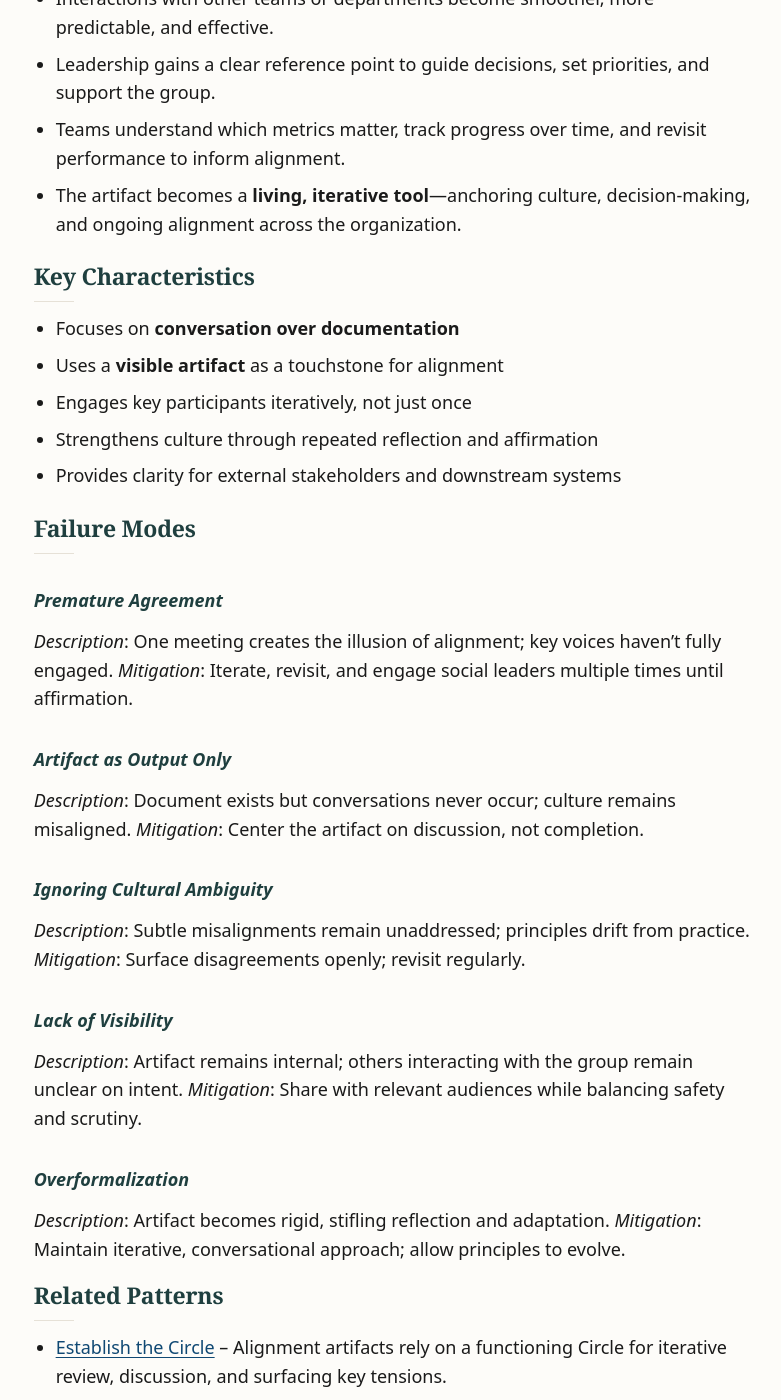
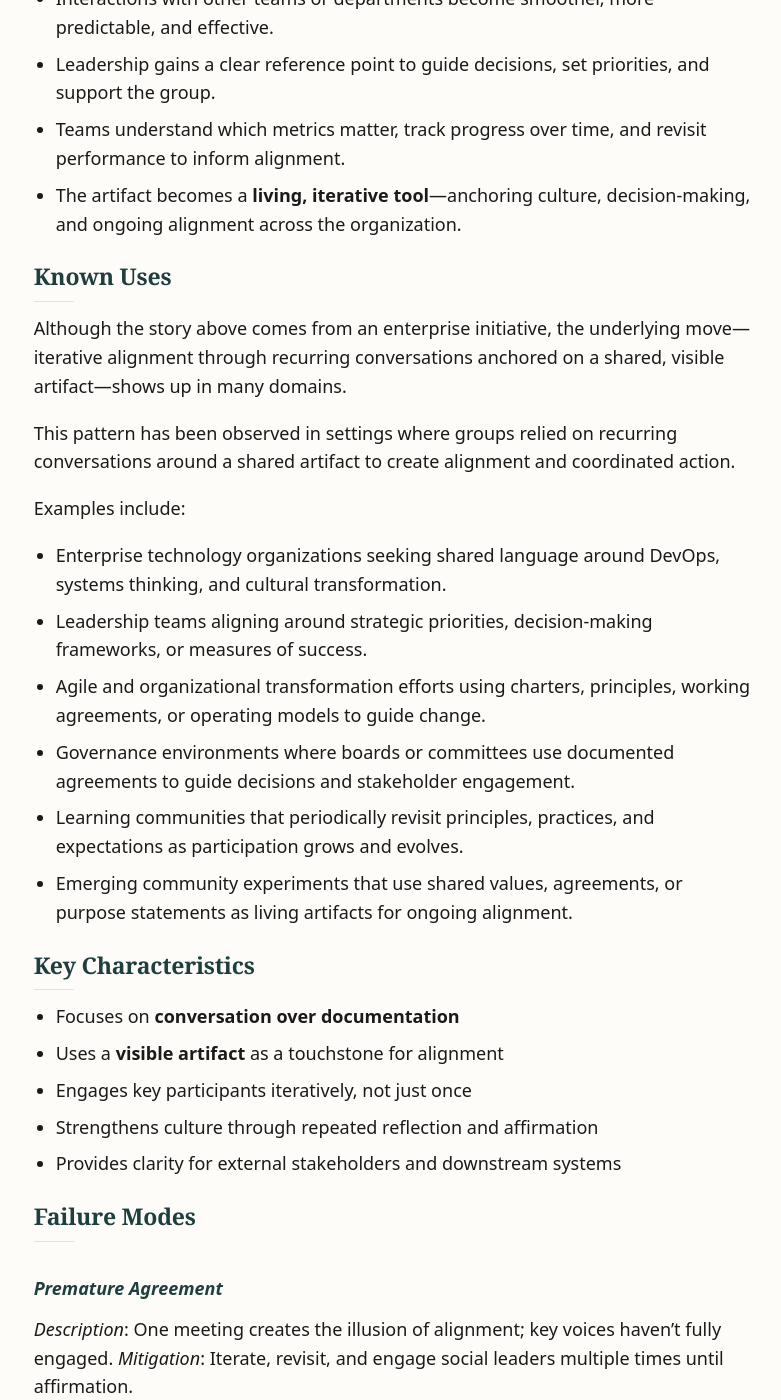
Before and after one commit to basil-family-lab/circle, a Jekyll site: the page built from moves/reconcile.md, in a window 1280 px wide and 1400 px high, scrolled down 3674 px. Shown: the whole window, without its empty margins (246-1027 px from the left). Built offline with Jekyll 4.4.1, drawn with Linux system fonts in a browser that asks for light colours.

Commit message:
feat: add known uses to the patterns

```diff
--- a/moves/reconcile.md
+++ b/moves/reconcile.md
@@ -97,6 +97,21 @@ When the pattern succeeds:
 - Teams understand which metrics matter, track progress over time, and revisit performance to inform alignment.
 - The artifact becomes a **living, iterative tool**—anchoring culture, decision-making, and ongoing alignment across the organization.
 
+## Known Uses
+
+Although the story above comes from an enterprise initiative, the underlying move—iterative alignment through recurring conversations anchored on a shared, visible artifact—shows up in many domains.
+
+This pattern has been observed in settings where groups relied on recurring conversations around a shared artifact to create alignment and coordinated action.
+
+Examples include:
+
+- Enterprise technology organizations seeking shared language around DevOps, systems thinking, and cultural transformation.
+- Leadership teams aligning around strategic priorities, decision-making frameworks, or measures of success.
+- Agile and organizational transformation efforts using charters, principles, working agreements, or operating models to guide change.
+- Governance environments where boards or committees use documented agreements to guide decisions and stakeholder engagement.
+- Learning communities that periodically revisit principles, practices, and expectations as participation grows and evolves.
+- Emerging community experiments that use shared values, agreements, or purpose statements as living artifacts for ongoing alignment.
+
 ## Key Characteristics
 
 - Focuses on **conversation over documentation**
```
Also changed, not shown: moves/balance.md (+15 -0 lines), moves/establish.md (+15 -0 lines).
